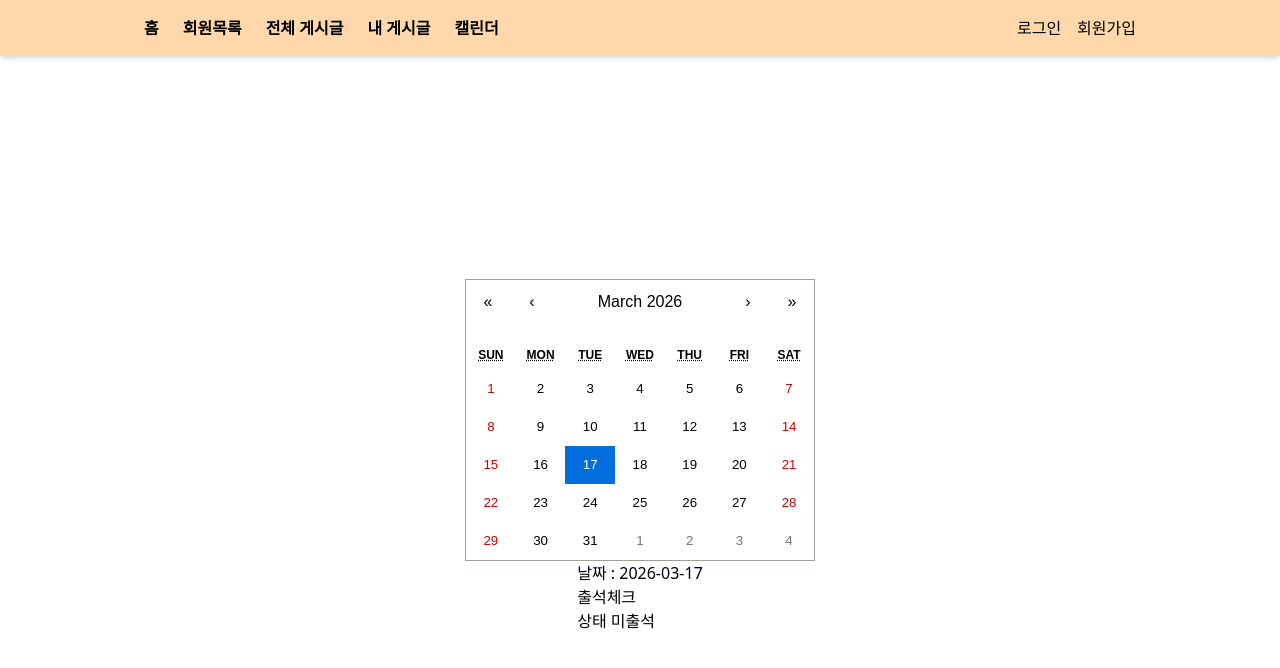
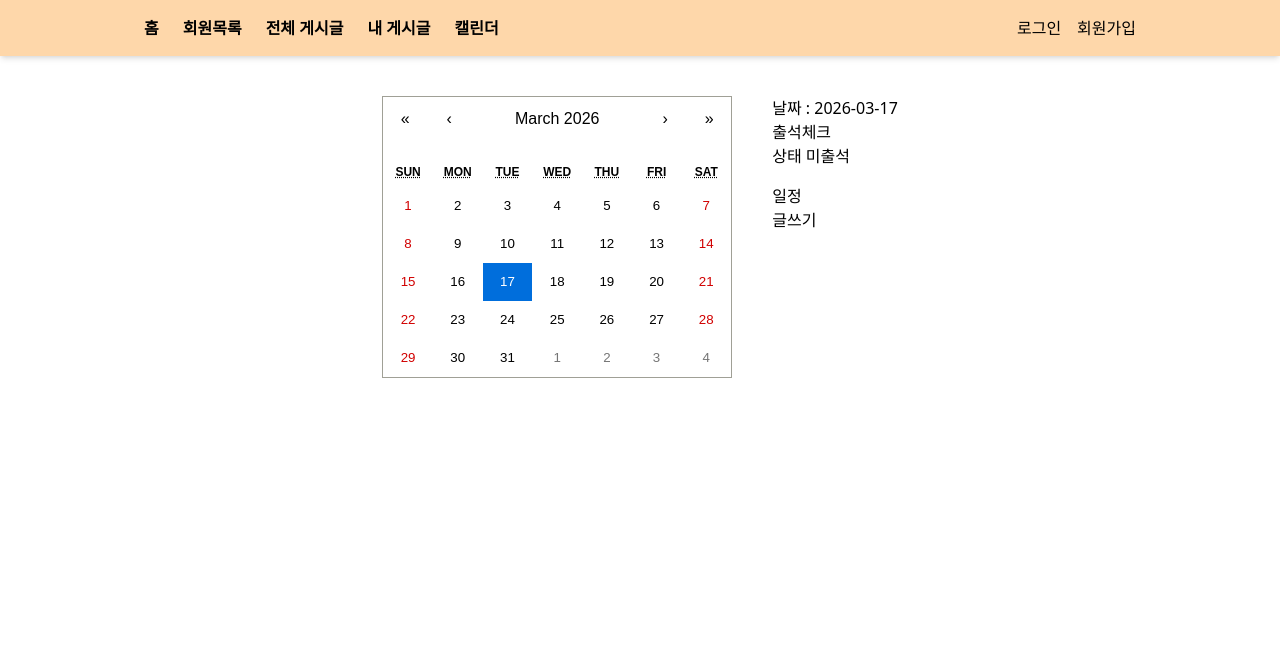
Before and after one commit to PARKJAEKYUNG0525/Blog_mini_project, a React (Vite) app: page /Calendar in a window 1280 px wide. Shown: the top 668 px of the page. Built offline with nearby package versions, Linux system fonts and the light colour scheme.

Commit message:
add scheduleList,scheduleForm

```diff
--- a/src/components/Calendar.jsx
+++ b/src/components/Calendar.jsx
@@ -1,6 +1,7 @@
 import { useState } from 'react';
 import MyCalendar from './Calendar/MyCalendar';
 import Attendance from './Calendar/Attendance'
+import ScheduleList from './Calendar/ScheduleList'
 
 const getDateKey = (date) => {
   const year = date.getFullYear();
@@ -14,22 +15,33 @@ const Calendar = () => {
 
   const [date, setDate] = useState(new Date());
   const [attendance, setAttendance] = useState({});
+  const [schedules, setSchedules] = useState({});
 
   const dateKey = getDateKey(date); // ⭐ 여기서 생성
 
   return (
-    <div className="flex flex-col items-center justify-center h-screen">
+    <div className="flex justify-center items-start gap-10 p-10">
 
-      <MyCalendar
-        date={date}
-        setDate={setDate}
-      />
+    <div>
+    <MyCalendar
+      date={date}
+      setDate={setDate}
+      attendance={attendance}
+    />
+    </div>
 
+    <div className="flex flex-col gap-4">
       <Attendance
         dateKey={dateKey}   // ⭐ date 대신 key 내려줌
         attendance={attendance}
         setAttendance={setAttendance}
       />
+      <ScheduleList
+      dateKey={dateKey}
+      schedules={schedules}
+      setSchedules={setSchedules}
+      />
+    </div>
 
     </div>
   );
--- /dev/null
+++ b/src/components/Calendar/SchduleForm.jsx
@@ -0,0 +1,36 @@
+import { useState } from 'react';
+
+const ScheduleForm = ({ dateKey, schedules, setSchedules, close }) => {
+
+  const [text, setText] = useState('');
+
+  const addSchedule = () => {
+    if (!text.trim()) return;
+
+    const newItem = {
+      id: Date.now(),
+      text
+    };
+
+    setSchedules({
+      ...schedules,
+      [dateKey]: [...(schedules[dateKey] || []), newItem]
+    });
+
+    setText('');
+    close(); // 입력창 닫기
+  };
+
+  return (
+    <div>
+      <input
+        value={text}
+        onChange={(e) => setText(e.target.value)}
+        placeholder="일정 입력"
+      />
+      <button onClick={addSchedule}>추가</button>
+    </div>
+  );
+};
+
+export default ScheduleForm;
--- /dev/null
+++ b/src/components/Calendar/ScheduleList.jsx
@@ -0,0 +1,34 @@
+import { useState } from 'react';
+import ScheduleForm from './SchduleForm';
+
+const ScheduleList = ({ dateKey, schedules, setSchedules }) => {
+
+  const [isOpen, setIsOpen] = useState(false);
+
+  const todaySchedules = schedules[dateKey] || [];
+
+  return (
+    <div>
+      <h3>일정</h3>
+
+      {todaySchedules.map((item) => (
+        <p key={item.id}>{item.text}</p>
+      ))}
+
+      <button onClick={() => setIsOpen(!isOpen)}>
+        글쓰기
+      </button>
+
+      {isOpen && (
+        <ScheduleForm
+          dateKey={dateKey}
+          schedules={schedules}
+          setSchedules={setSchedules}
+          close={() => setIsOpen(false)}
+        />
+      )}
+    </div>
+  );
+};
+
+export default ScheduleList;
```
